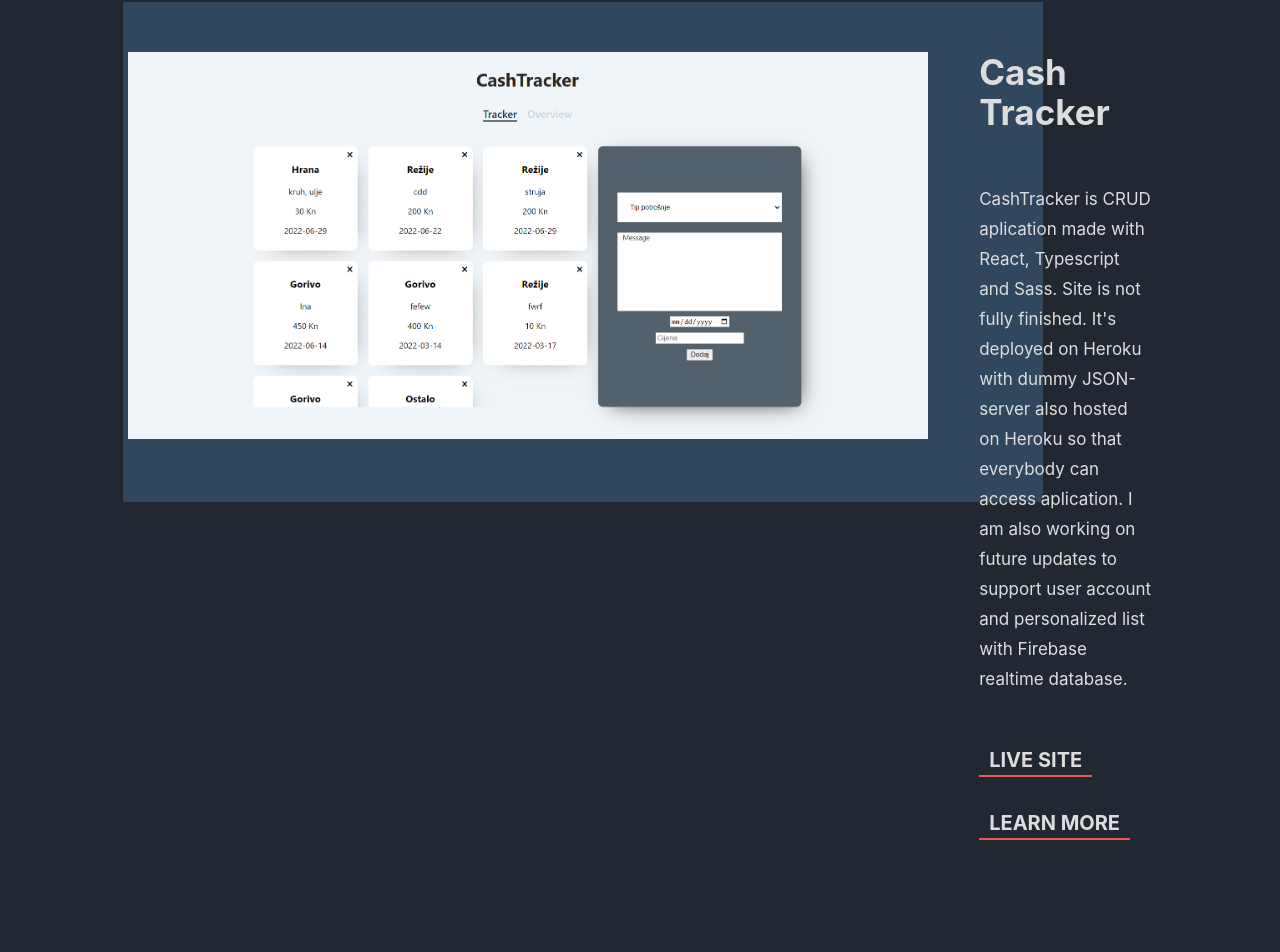
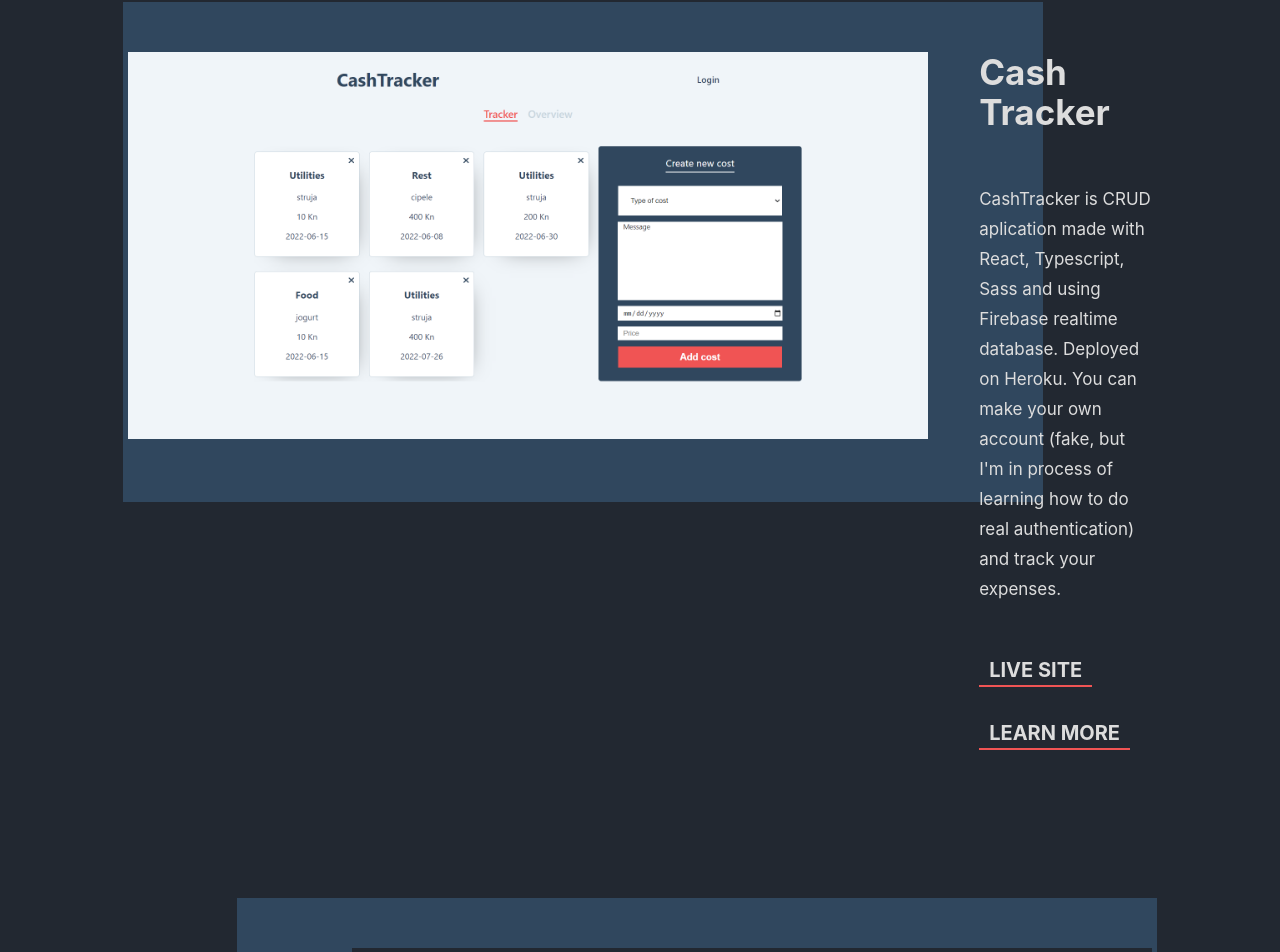
Before and after one commit to Lukach99/Portfolio, a React (Create React App) app: page / in a window 1280 px wide. Shown: the part 1863-2815 px from the top of the page. Built offline with nearby package versions, Linux system fonts and the light colour scheme.

Commit message:
changed projects and favicon

```diff
--- a/src/components/Projects/index.tsx
+++ b/src/components/Projects/index.tsx
@@ -1,37 +1,72 @@
-import "./index.scss"
-import Project from "./project"
-import ticTacToe from "../../images/tic-tac-toe.png"
-import phoneSite from "../../images/mobile-phone-site.png"
-import portfolioSite from "../../images/portfolio-site.png"
-import cashtracker from "../../images/cashtracker.png"
+import "./index.scss";
+import Project from "./project";
+import ticTacToe from "../../images/tic-tac-toe.png";
+import phoneSite from "../../images/mobile-phone-site.png";
+import portfolioSite from "../../images/portfolio-site.png";
+import cashtracker from "../../images/cashtracker.png";
 
-import gsap from "gsap"
+import gsap from "gsap";
 
-import{ ScrollTrigger} from "gsap/ScrollTrigger"
-import { useRef, useEffect } from "react"
+import { ScrollTrigger } from "gsap/ScrollTrigger";
+import { useRef, useEffect } from "react";
 
-gsap.registerPlugin(ScrollTrigger)
+gsap.registerPlugin(ScrollTrigger);
 
-const Projects = (props:any) => {
+const Projects = (props: any) => {
+  return (
+    <section id="projects" className="projects flex flex-center flex-column">
+      <h2>Projects</h2>
 
-    return(
-        <section id="projects" className="projects flex flex-center flex-column" >
-            <h2>Projects</h2>
+      <Project
+        imgLink={cashtracker}
+        projectName="Cash Tracker"
+        gitLink="https://github.com/Lukach99/Cash-Tracker"
+        liveLink="https://cash-tracker-tl.herokuapp.com/expenses"
+      >
+        CashTracker is CRUD aplication made with React, Typescript, Sass and
+        using Firebase realtime database. Deployed on Heroku. You can make your
+        own account (fake, but I'm in process of learning how to do real
+        authentication) and track your expenses.
+      </Project>
 
-            <Project imgLink={cashtracker} projectName="Cash Tracker" gitLink="https://github.com/Lukach99/Cash-Tracker" liveLink="https://cash-tracker-tl.herokuapp.com/expenses">CashTracker is CRUD aplication made with React, Typescript and Sass. Site is not fully finished. It's deployed on Heroku with dummy JSON-server also hosted on Heroku so that everybody can access aplication. I am also working on future updates to support user account and personalized list with Firebase realtime database.</Project>
+      <Project
+        imgLink={portfolioSite}
+        projectName="Well, this website"
+        rowRev="rowRev"
+        gitLink="https://github.com/Lukach99/Portfolio"
+        liveLink="https://lukach99.github.io/Portfolio/"
+      >
+        My portfolio is made with React.js, Typescript and Sass. This was my
+        first attempt on website with React and is so much easier to structure
+        the code and change components and I love it. This website will be
+        constantly updated with future projects.
+      </Project>
 
-            <h2>Little Projects</h2>
+      <Project
+        imgLink={ticTacToe}
+        projectName="Tic-Tac-Toe"
+        gitLink="https://github.com/Lukach99/tic-tac-toe"
+        liveLink="https://lukach99.github.io/tic-tac-toe/"
+      >
+        This is my first project using Javascript, HTML and Sass. When I learned
+        DOM events I immediately started doing this fun little project. It still
+        has some bugs and quirks that I didn't polish but I was happy because I
+        made something with logic behind it and it worked.
+      </Project>
 
-            <Project imgLink={portfolioSite} projectName="Well, this website" rowRev="rowRev" gitLink="https://github.com/Lukach99/Portfolio" liveLink="https://lukach99.github.io/Portfolio/">My portfolio is made with React.js, Typescript and Sass. This was my first attempt on website with React and is so much easier to structure the code and change components and I love it. This website will be constantly updated with future projects.</Project>
+      <Project
+        imgLink={phoneSite}
+        projectName="First website - My Phone"
+        rowRev="rowRev"
+        gitLink="https://github.com/Lukach99/Moj_mobitel"
+        liveLink="https://lukach99.github.io/Moj_mobitel/"
+      >
+        This website was my homework for BrainLab Academy. It's made using only
+        HTML and CSS. Nothing special about it just a humble beginning to my
+        journey.
+      </Project>
+    </section>
+  );
+};
 
-            <Project imgLink={ticTacToe} projectName="Tic-Tac-Toe" gitLink="https://github.com/Lukach99/tic-tac-toe" liveLink="https://lukach99.github.io/tic-tac-toe/">This is my first project using Javascript, HTML and Sass. When I learned DOM events I immediately started doing this fun little project. It still has some bugs and quirks that I didn't polish but I was happy because I made something with logic behind it and it worked.</Project>
-
-            <Project imgLink={phoneSite} projectName="First website - My Phone" rowRev="rowRev" gitLink="https://github.com/Lukach99/Moj_mobitel" liveLink="https://lukach99.github.io/Moj_mobitel/">This website was my homework for BrainLab Academy. It's made using only HTML and CSS. Nothing special about it just a humble beginning to my journey.</Project>
-
-
-        </section>
-
-    )
-}
-
-export default Projects
+export default Projects;
```
Also changed, not shown: src/images/cashtracker.png, 1 other file (tests, documents, lock files or other folders).
